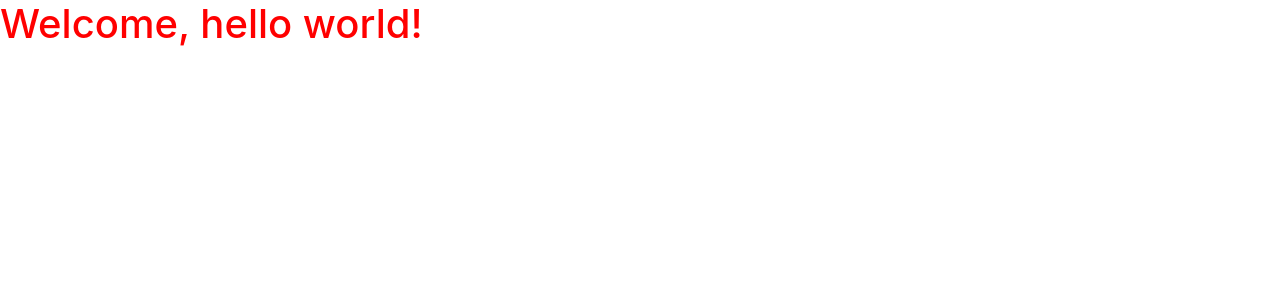
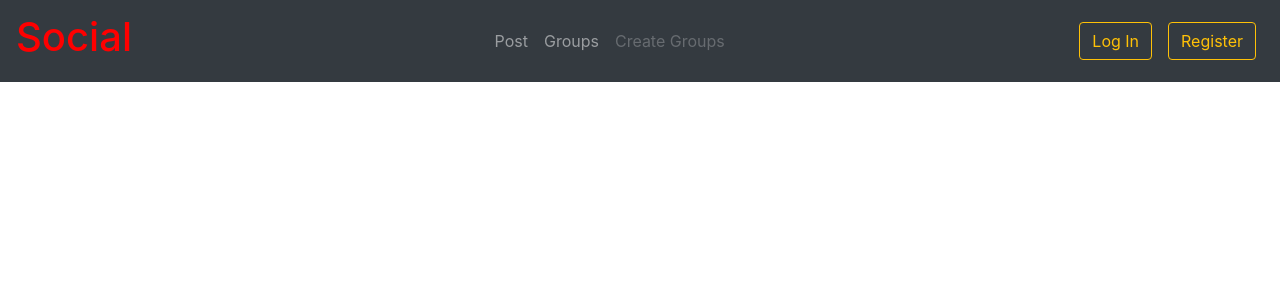
Before and after one commit to ironsubhajit/social_site_clone, a Django app: page / in a window 1280 px wide. Shown: the top 300 px of the page. Run offline with Django 3.2, Linux system fonts and the light colour scheme.

Commit message:
add nav bar in base.html

```diff
--- a/social_site/templates/base.html
+++ b/social_site/templates/base.html
@@ -20,6 +20,106 @@
   </head>
 
   <body>
+    <!-- nav bar -->
+    <nav class="navbar navbar-expand-lg fixed-top navbar-dark bg-dark">
+      <!-- brand icon -->
+      <a class="navbar-brand active" href="{% url 'home' %}">
+        <h1>Social</h1>
+      </a>
+
+      <!-- toggle button for small sized window -->
+      <button
+        class="navbar-toggler"
+        type="button"
+        data-toggle="collapse"
+        data-target="#navbarSupportedContent"
+        aria-controls="navbarSupportedContent"
+        aria-expanded="false"
+        aria-label="Toggle navigation"
+      >
+        <span class="navbar-toggler-icon"></span>
+      </button>
+
+      <div class="collapse navbar-collapse" id="navbarSupportedContent">
+        <!-- center options -->
+        <ul class="navbar-nav nav mx-auto">
+          <li class="nav-item">
+            <a class="nav-link" href="#">Post</a>
+          </li>
+          <li class="nav-item">
+            <a class="nav-link" href="#">Groups</a>
+          </li>
+
+          {% if user.is_authenticated %}
+          <li class="nav-item">
+            <a class="nav-link" href="#">Create Groups</a>
+          </li>
+
+          {% else %}
+          <li class="nav-item">
+            <a class="nav-link disabled" href="#">Create Groups</a>
+          </li>
+          {% endif %}
+          <!-- end if  -->
+        </ul>
+
+        {% if user.is_authenticated %}
+        <!-- right align options -->
+        <ul class="navbar-nav my-2 my-lg-0">
+          <!-- loggedin user info dropdown -->
+          <li class="nav-item dropdown">
+            <a
+              class="nav-link"
+              href="#"
+              id="navbarDropdown"
+              role="button"
+              data-toggle="dropdown"
+              aria-haspopup="true"
+              aria-expanded="false"
+            >
+              <button
+                type="button"
+                class="btn btn-outline-info dropdown-toggle"
+              >
+                {{ user.username }}
+              </button>
+            </a>
+            <div
+              class="dropdown-menu bg-dark mx-n7"
+              aria-labelledby="navbarDropdown"
+            >
+              <a class="dropdown-item text-info" href="#">Projects</a>
+              <a class="dropdown-item text-info" href="#">Account Info</a>
+              <a
+                class="dropdown-item text-info"
+                href="{% url 'accounts:logout' %}"
+                >Log Out</a
+              >
+            </div>
+          </li>
+        </ul>
+        {% else %}
+        <!-- loggedin user optins-->
+        <ul class="navbar-nav my-2 my-lg-0">
+          <li class="nav-item">
+            <a class="nav-link" href="{% url 'accounts:login' %}"
+              ><button type="button" class="btn btn-outline-warning">
+                Log In
+              </button></a
+            >
+          </li>
+          <li class="nav-item">
+            <a class="nav-link" href="{% url 'accounts:signup' %}"
+              ><button type="button" class="btn btn-outline-warning">
+                Register
+              </button></a
+            >
+          </li>
+        </ul>
+        {% endif %}
+      </div>
+      <!-- end toggle options -->
+    </nav>
     {% block content %} {% endblock %}
 
     <!-- jQuery and Bootstrap Bundle (includes Popper) -->
```
